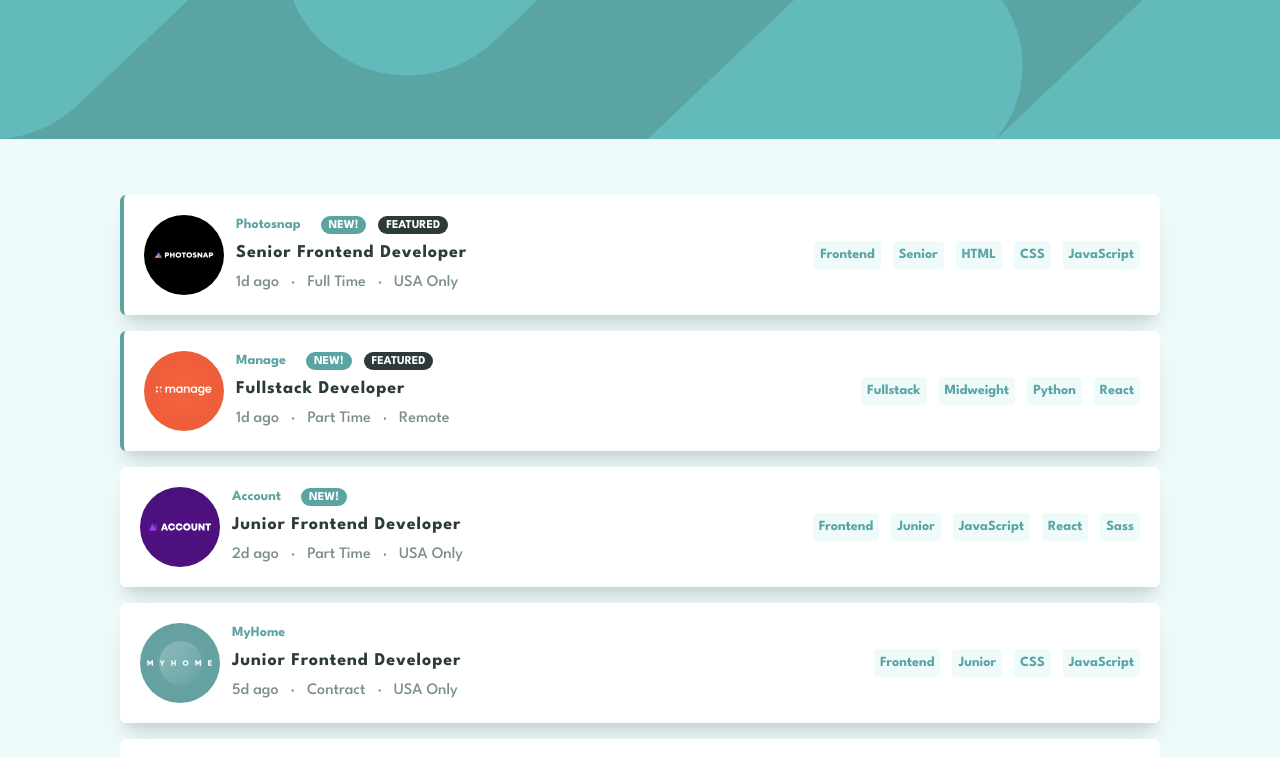
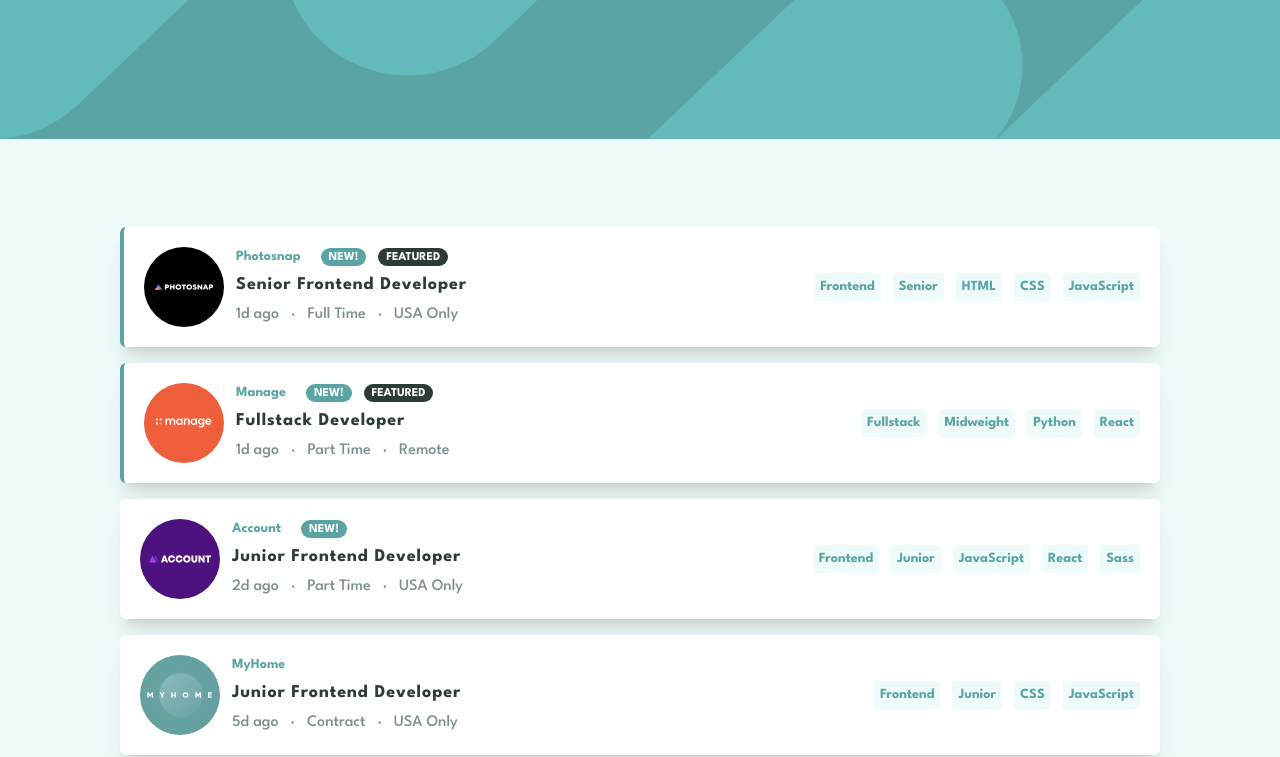
Before and after one commit to nimscodes/job-lisiting-app, a React (Vite) app: page / in a window 1280 px wide. Shown: the top 757 px of the page. Built offline with nearby package versions, Linux system fonts and the light colour scheme.

Commit message:
filter component done

```diff
--- a/src/App.jsx
+++ b/src/App.jsx
@@ -1,15 +1,33 @@
+import { useState } from 'react';
 import data from '../data.json'
 import Header from "./components/Header"
 import JobList from './components/JobList'
-import JobListItem from './components/JobListItem'
+
 
 function App() {
 
+  const [selectedFilters, setSelectedFilters] = useState([]);
+
+  const updatedSelectedFilters  = (filter) => {
+    if(!selectedFilters.includes(filter)){
+      setSelectedFilters([...selectedFilters, filter]);
+    }
+  }
+
+  const clearFilters = () => {
+    setSelectedFilters([]);
+  };
+
+  const clearFilter = (filterToRemove) => {
+    setSelectedFilters(selectedFilters.filter(filter => filter !== filterToRemove));
+  };
+
+
   return (
     <div className="min-h-screen font-league-spartan bg-light-grayish-cyan-bg">
-      <Header />
+      <Header filters={selectedFilters} clearFilters={clearFilters} clearFilter={clearFilter} />
       <div className='p-4 mt-10'>
-        <JobList data={data} />
+        <JobList data={data} selectedFilters={selectedFilters} updatedSelectedFilters={updatedSelectedFilters} />
       </div>
 
     </div>
--- /dev/null
+++ b/src/components/FilterList.jsx
@@ -0,0 +1,19 @@
+import remove from '/images/icon-remove.svg';
+
+const FilterList = ({ filters, clearFilter }) => {
+  const renderedList = filters.map((filter, index) => {
+    return (
+      <div key={index} className="h-8 flex items-center justify-center rounded-md overflow-hidden">
+        <span className="flex items-center font-semibold justify-center h-full px-2 bg-light-grayish-cyan-bg text-desaturated-dark-cyan">
+          {filter}
+        </span>
+        <span onClick={() => clearFilter(filter)} className="px-2 h-full flex items-center justify-center bg-desaturated-dark-cyan cursor-pointer">
+          <img src={remove} alt="remove" className="" />
+        </span>
+      </div>
+    );
+  });
+  return <>{renderedList}</>;
+};
+
+export default FilterList;
--- a/src/components/Header.jsx
+++ b/src/components/Header.jsx
@@ -1,26 +1,36 @@
-import {useState, useEffect} from 'react'
-import desktop from '/images/bg-header-desktop.svg'
-import mobile from '/images/bg-header-mobile.svg'
+import { useState, useEffect } from 'react';
+import desktop from '/images/bg-header-desktop.svg';
+import mobile from '/images/bg-header-mobile.svg';
 
-const Header = () => {
-  const [isMobile, setIsMobile] = useState(window.innerWidth <  768)
+import FilterList from './FilterList';
+
+const Header = ({ filters, clearFilters, clearFilter }) => {
+  const [isMobile, setIsMobile] = useState(window.innerWidth < 768);
 
   useEffect(() => {
-    const handleResize = ()  => {
-      setIsMobile(window.innerWidth < 767)
-    }
+    const handleResize = () => {
+      setIsMobile(window.innerWidth < 767);
+    };
 
-    window.addEventListener('resize', handleResize)
+    window.addEventListener('resize', handleResize);
 
     return () => {
-      window.removeEventListener('resize', handleResize)
-    }
-  })
+      window.removeEventListener('resize', handleResize);
+    };
+  });
   return (
-    <div className='w-full bg-desaturated-dark-cyan'>
-        <img src={isMobile ? mobile : desktop} alt="" />
+    <div className="w-full bg-desaturated-dark-cyan">
+      <img src={isMobile ? mobile : desktop} alt="" />
+      <div className={`${filters.length === 0 && 'hidden'} relative md:w-full lg:w-5/6 w-[340px] mx-auto`}>
+        <div className="w-full absolute transform -translate-x-1/2 -translate-y-1/2 top-1/2 left-1/2 flex items-center justify-between bg-white rounded-md shadow-xl p-3">
+          <div className="flex flex-wrap items-center gap-2">
+            <FilterList filters={filters} clearFilter={clearFilter} />
+          </div>
+          <button onClick={() => clearFilters()} className='text-dark-grayish-cyan cursor-pointer'>Clear</button>
+        </div>
+      </div>
     </div>
-  )
-}
+  );
+};
 
-export default Header
+export default Header;
--- a/src/components/JobList.jsx
+++ b/src/components/JobList.jsx
@@ -1,16 +1,29 @@
-import JobListItem from "./JobListItem"
+import JobListItem from './JobListItem';
+
+const JobList = ({ data, updatedSelectedFilters, selectedFilters }) => {
+
+  const filteredJobs = data.filter((job) => {
+    return selectedFilters.every(filter => (
+      filter === job.role ||
+      filter === job.level ||
+      job.languages.includes(filter) ||
+      job.tools.includes(filter)
+    ));
+  });
+
+  const jobsToRender = selectedFilters.length > 0 ? filteredJobs : data;
 
 
-const JobList = ({ data }) => {
+  const renderedJobList = jobsToRender.map((job) => {
+    return (
+      <JobListItem
+        key={job.id}
+        job={job}
+        updatedSelectedFilters={updatedSelectedFilters}
+      />
+    );
+  });
+  return <div className="flex flex-col gap-4  mt-8">{renderedJobList}</div>;
+};
 
-  const renderedJobList = data.map(job => {
-    return <JobListItem  key={job.id} job={job} />
-  })
-  return (
-    <div className="flex flex-col gap-4">
-      {renderedJobList}
-    </div>
-  )
-}
-
-export default JobList
+export default JobList;
--- a/src/components/JobListItem.jsx
+++ b/src/components/JobListItem.jsx
@@ -1,8 +1,14 @@
-import photosnap from '/images/photosnap.svg';
+const JobListItem = ({ job, updatedSelectedFilters }) => {
+  const handleFilterClick = (filter) => {
+    updatedSelectedFilters(filter);
+  };
 
-const JobListItem = ({ job }) => {
   return (
-    <div className={`md:w-full lg:w-5/6 w-[340px] mx-auto relative bg-white p-5 rounded-md shadow-xl border-l-4 border-desaturated-dark-cyan ${!job.featured && 'border-none' } mb-6 md:mb-0`}>
+    <div
+      className={`md:w-full lg:w-5/6 w-[340px] mx-auto relative bg-white p-5 rounded-md shadow-xl border-l-4 border-desaturated-dark-cyan ${
+        !job.featured && 'border-none'
+      } mb-6 md:mb-0`}
+    >
       <div className="flex flex-col md:flex-row justify-between gap-4">
         <div className="flex flex-col md:flex-row gap-3">
           <span className="absolute md:static -top-6 flex items-center w-12 md:w-20">
@@ -14,10 +20,18 @@ const JobListItem = ({ job }) => {
                 {job.company}
               </h2>
               <div className="flex gap-3 text-sm md:text-xs">
-                <span className={`${!job.new && 'hidden'} font-semibold bg-desaturated-dark-cyan rounded-full px-2 pt-0.5 text-white`}>
+                <span
+                  className={`${
+                    !job.new && 'hidden'
+                  } font-semibold bg-desaturated-dark-cyan rounded-full px-2 pt-0.5 text-white`}
+                >
                   NEW!
                 </span>
-                <span className={`${!job.featured && 'hidden'} font-semibold bg-very-dark-grayish-cyan rounded-full pt-0.5 px-2 text-white`}>
+                <span
+                  className={`${
+                    !job.featured && 'hidden'
+                  } font-semibold bg-very-dark-grayish-cyan rounded-full pt-0.5 px-2 text-white`}
+                >
                   FEATURED
                 </span>
               </div>
@@ -26,25 +40,46 @@ const JobListItem = ({ job }) => {
               {job.position}
             </h1>
             <span className="text-dark-grayish-cyan">
-              {job.postedAt}<span className="mx-3">·</span>{job.contract}
-              <span className="mx-3">·</span>{job.location}
+              {job.postedAt}
+              <span className="mx-3">·</span>
+              {job.contract}
+              <span className="mx-3">·</span>
+              {job.location}
             </span>
             <span className="md:hidden w-full h-[1px] bg-dark-grayish-cyan"></span>
           </div>
         </div>
         <div className="flex gap-3 flex-wrap items-center md:text-sm">
-          <span className="text-desaturated-dark-cyan font-semibold py-1 px-1.5 bg-light-grayish-cyan-bg rounded">
+          <span
+            onClick={() => handleFilterClick(job.role)}
+            className="text-desaturated-dark-cyan font-semibold py-1 px-1.5 bg-light-grayish-cyan-bg rounded cursor-pointer"
+          >
             {job.role}
           </span>
-          <span className="text-desaturated-dark-cyan font-semibold py-1 px-1.5 bg-light-grayish-cyan-bg rounded">
+          <span
+            onClick={() => handleFilterClick(job.level)}
+            className="text-desaturated-dark-cyan font-semibold py-1 px-1.5 bg-light-grayish-cyan-bg rounded cursor-pointer"
+          >
             {job.level}
           </span>
-          { job.languages.map((language, index) => (<span key={index} className="text-desaturated-dark-cyan font-semibold py-1 px-1.5 bg-light-grayish-cyan-bg rounded">
-            {language}
-          </span>)) }
-          { job.tools.map((tool, index) => (<span key={index} className="text-desaturated-dark-cyan font-semibold py-1 px-1.5 bg-light-grayish-cyan-bg rounded">
-            {tool}
-          </span>)) }
+          {job.languages.map((language, index) => (
+            <span
+              key={index}
+              onClick={() => handleFilterClick(language)}
+              className="text-desaturated-dark-cyan font-semibold py-1 px-1.5 bg-light-grayish-cyan-bg rounded cursor-pointer"
+            >
+              {language}
+            </span>
+          ))}
+          {job.tools.map((tool, index) => (
+            <span
+              key={index}
+              onClick={() => handleFilterClick(tool)}
+              className="text-desaturated-dark-cyan font-semibold py-1 px-1.5 bg-light-grayish-cyan-bg rounded cursor-pointer"
+            >
+              {tool}
+            </span>
+          ))}
         </div>
       </div>
     </div>
```
